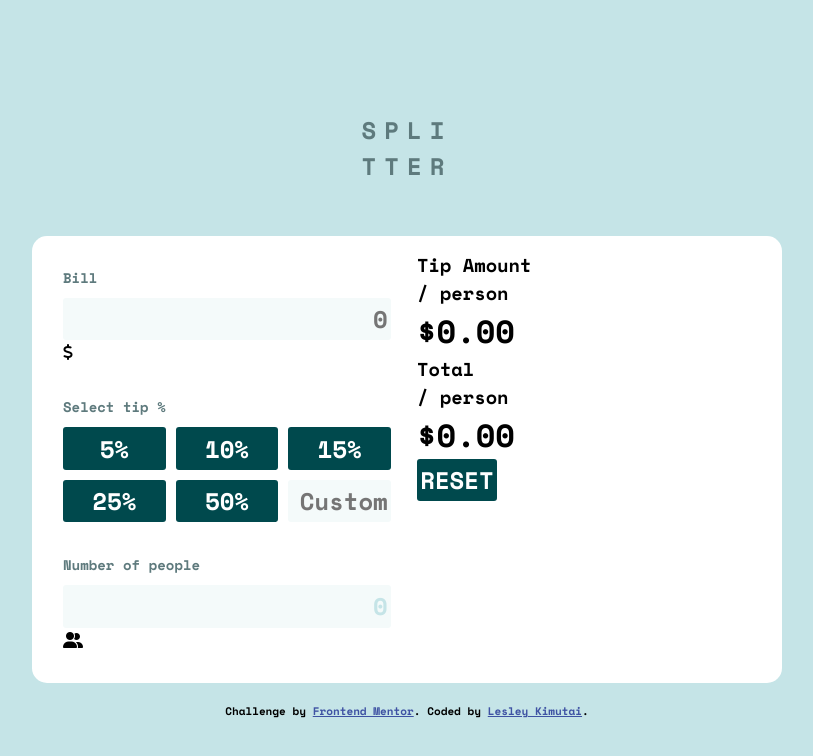
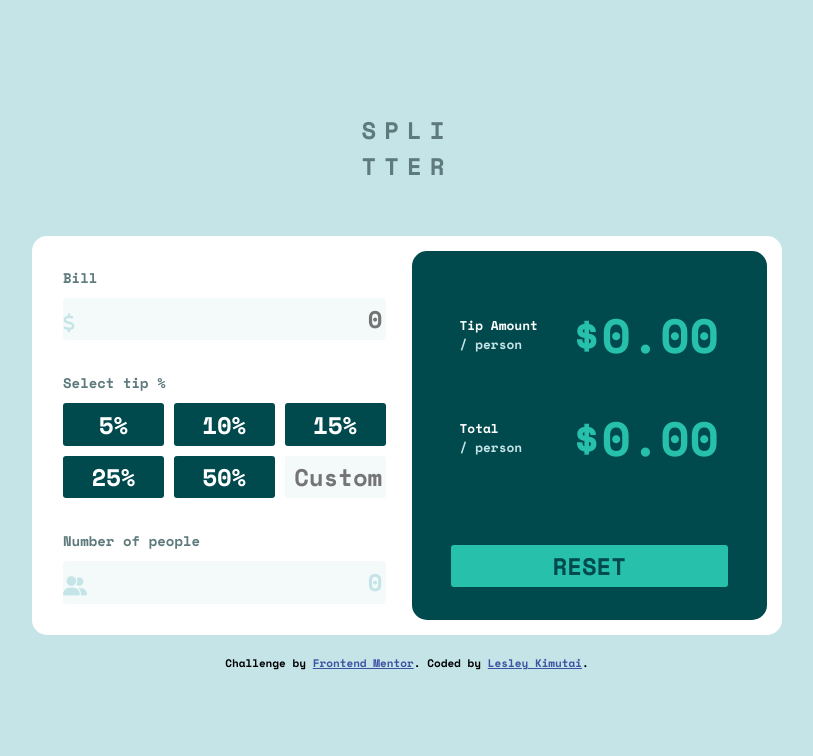
Before and after one commit to issagoodlifeInc/Tip-Calculator-App, a plain HTML site: page index.html in a window 1280 px wide. Shown: the whole page, without its empty margins (233-1046 px from the left). Drawn offline with nearby package versions, Linux system fonts and the light colour scheme.

Commit message:
Finished up styling

```diff
--- a/css/styles.css
+++ b/css/styles.css
@@ -152,6 +152,64 @@ button:hover {
 
 /* Total Part */
 
+.total {
+  width: 50%;
+  padding: 2rem;
+  background: var(--vdkcyan);
+  position: relative;
+  border-radius: 15px;
+}
+
+.tip {
+  padding: 1rem;
+  display: flex;
+  justify-content: space-between;
+  align-items: center;
+}
+
+.tip h3 {
+  font-size: 0.8rem;
+  color: #ffffff;
+}
+
+.tip h3 span {
+  color: var(--lgtgrycyan);
+}
+
+.tip h1 {
+  font-size: 3rem;
+  color: var(--strcyan);
+}
+
+.reset {
+  display: grid;
+  margin: 3.5rem auto 0;
+  width: 95%;
+  color: var(--vdkcyan);
+  background: var(--strcyan);
+  transition: all 0.2s ease-in-out;
+  cursor: pointer;
+}
+
+.reset:hover {
+  background: var(--lgtgrycyan);
+}
+
+/* Awesome i */
+.form--bill,
+.form--people {
+  position: relative;
+}
+
+.form--bill i,
+.form--people i {
+  position: absolute;
+  left: 1rem;
+  bottom: 1.5rem;
+  font-size: 1.2rem;
+  color: var(--lgtgrycyan);
+}
+
 .attribution {
   font-size: 11px;
   text-align: center;
@@ -160,3 +218,20 @@ button:hover {
 .attribution a {
   color: hsl(228, 45%, 44%);
 }
+
+@media (max-width: 635px) {
+  .container {
+    max-width: 450px;
+    flex-direction: column;
+  }
+  .bill,
+  .total {
+    width: 100%;
+  }
+  .header {
+    margin-top: 2rem;
+  }
+  .attribution {
+    padding-bottom: 2rem;
+  }
+}
--- a/index.html
+++ b/index.html
@@ -43,7 +43,7 @@
 
     <div class="container row splitter">
       <div class="bill">
-        <form class="" action="index.html" method="post">
+        <form class="" action="index.html" method="get">
           <div class="form--bill">
             <label for="bill">Bill</label>
             <input type="number" name="bill" placeholder="0" min="0" />
@@ -105,5 +105,6 @@
         >Frontend Mentor</a
       >. Coded by <a href="#">Lesley Kimutai</a>.
     </div>
+    <script src="js/main.js"></script>
   </body>
 </html>
```
